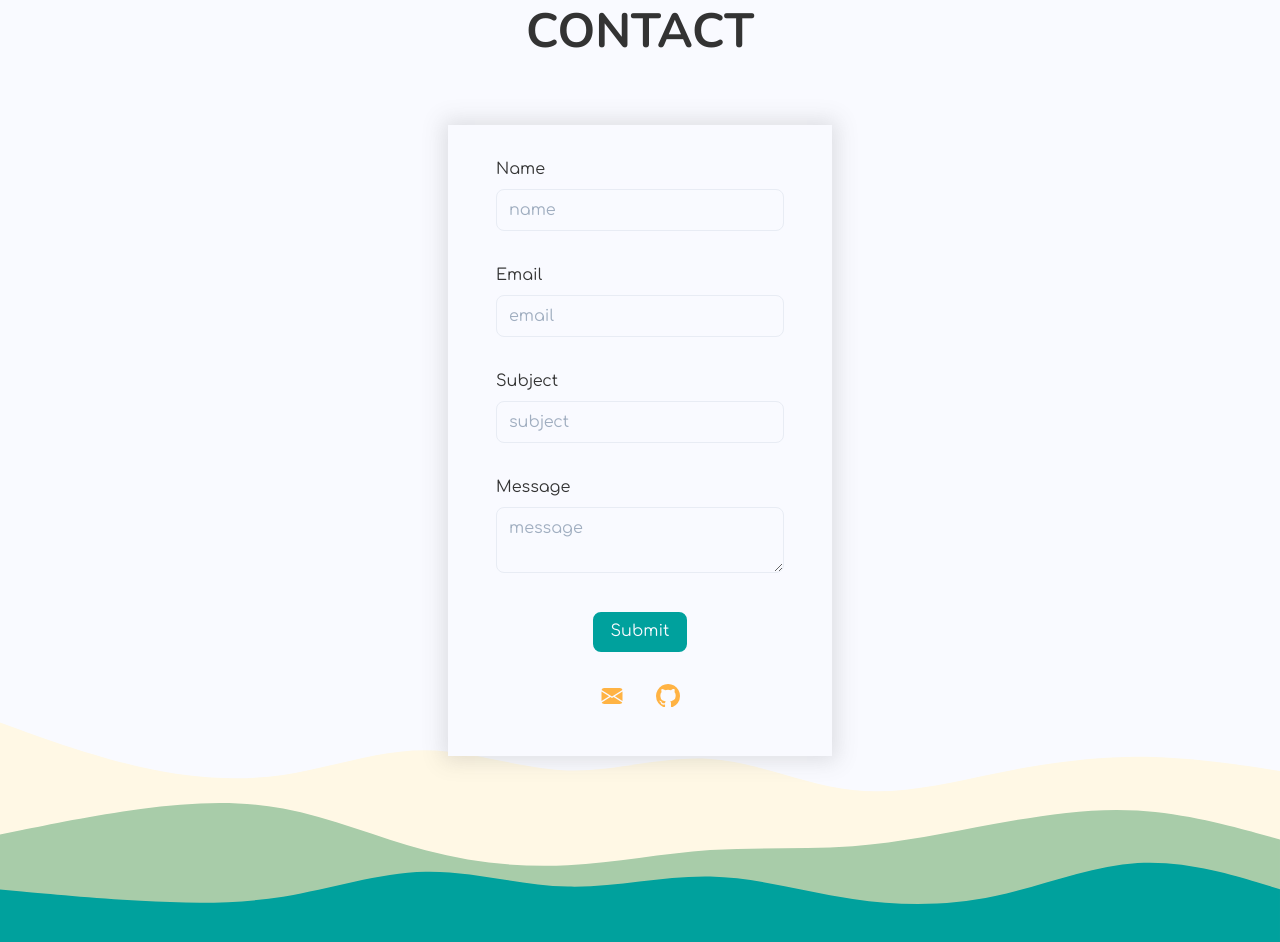
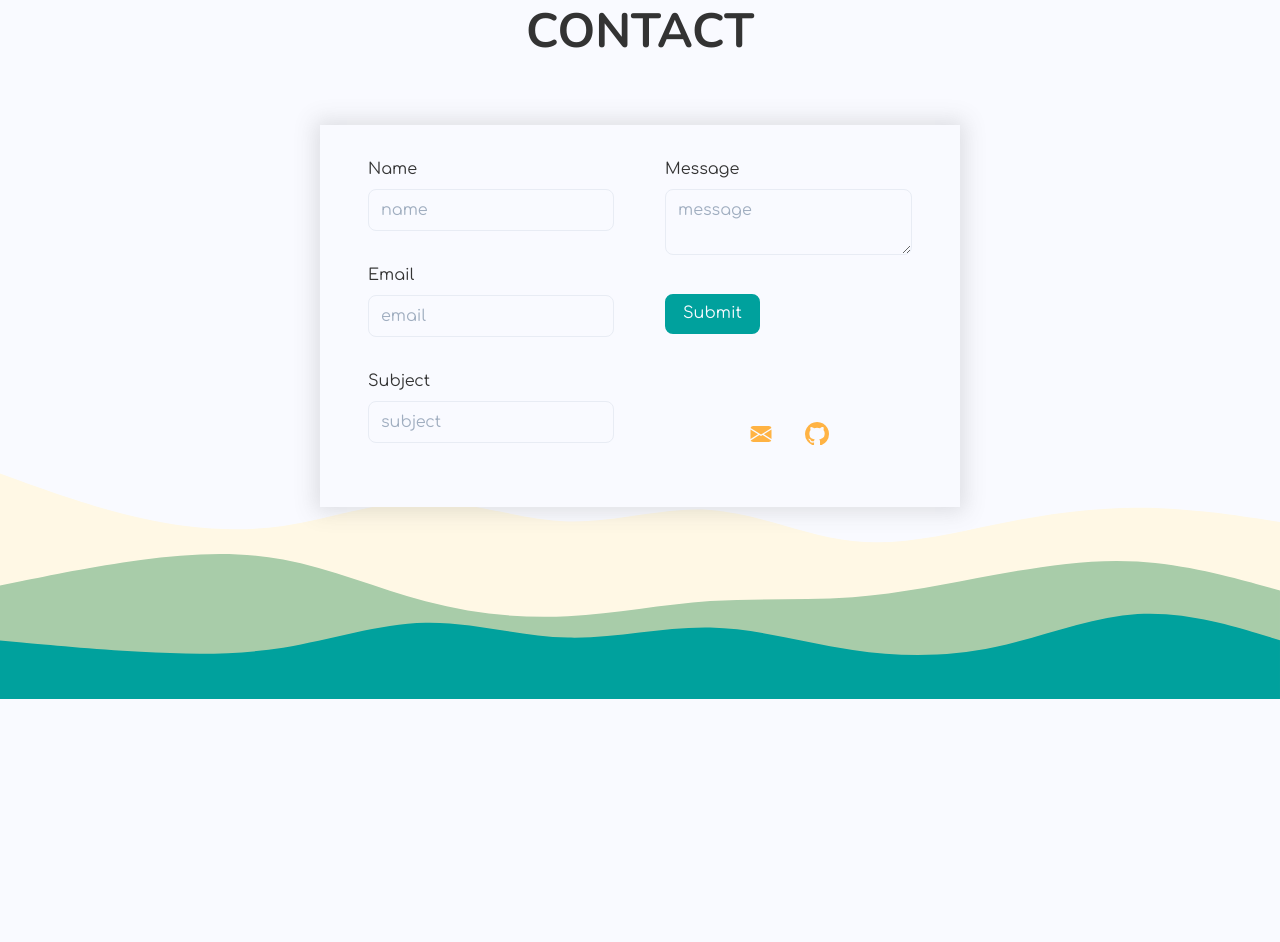
Before and after one commit to Salaheddin12/ab-salah, a Next.js app: page /about in a window 1280 px wide. Shown: the part 760-1702 px from the top of the page. After the commit the page ends 1459 px from the top, so only its background shows below. Built offline with nearby package versions, Linux system fonts and the light colour scheme.

Commit message:
refactor contact form

```diff
--- a/components/sections/contactForm.js
+++ b/components/sections/contactForm.js
@@ -69,10 +69,17 @@ const FormBox = styled.div`
   margin-top: 4rem;
   padding: 2rem 3rem;
   box-shadow: 0px 0px 20px 5px rgba(91, 91, 91, 0.17);
-  max-width: 24rem;
+  max-width: 40rem;
   background-color: #f9faff;
+  display: flex;
+  justify-content: space-between;
+
+  @media (max-width: 768px) {
+    flex-direction: column;
+  }
 `
 
+// {}
 const ContactForm = () => {
   const inputs = [
     {
@@ -99,7 +106,6 @@ const ContactForm = () => {
         >
           Contact
         </Heading>
-        <FormBox>
         <Formik
           initialValues={{ name: '', email: '', subject: '', message: '' }}
           validationSchema={schema}
@@ -109,6 +115,8 @@ const ContactForm = () => {
         >
           {props => (
             <Form>
+              <FormBox>
+                <div>
                   {inputs.map((el, index) => (
                     <Field key={index} name={el.name}>
                       {({ field, form }) => (
@@ -121,6 +129,8 @@ const ContactForm = () => {
                       )}
                     </Field>
                   ))}
+                </div>
+                <div>
                   <Field name="message">
                     {({ field, form }) => (
                       <FormControl
@@ -144,16 +154,16 @@ const ContactForm = () => {
                     isLoading={props.isSubmitting}
                     type="submit"
                     variant="base"
-                  m="0 auto"
                     display="block"
                   >
                     Submit
                   </Button>
                   <Socials />
+                </div>
+              </FormBox>
             </Form>
           )}
         </Formik>
-        </FormBox>
       </Box>
     </Section>
   )
--- a/components/socials/index.js
+++ b/components/socials/index.js
@@ -6,10 +6,14 @@ import styled from '@emotion/styled'
 export const Links = styled.div`
   display: flex;
   padding-top: 1rem;
+  margin-top: 3.5rem;
   justify-content: space-between;
   flex-direction: row;
   justify-content: center;
   align-items: center;
+  @media (max-width: 768px) {
+    margin-top: 1rem;
+  }
   svg {
     width: 24px;
   }
```
Lines whose indentation alone changed are shown as unchanged.
